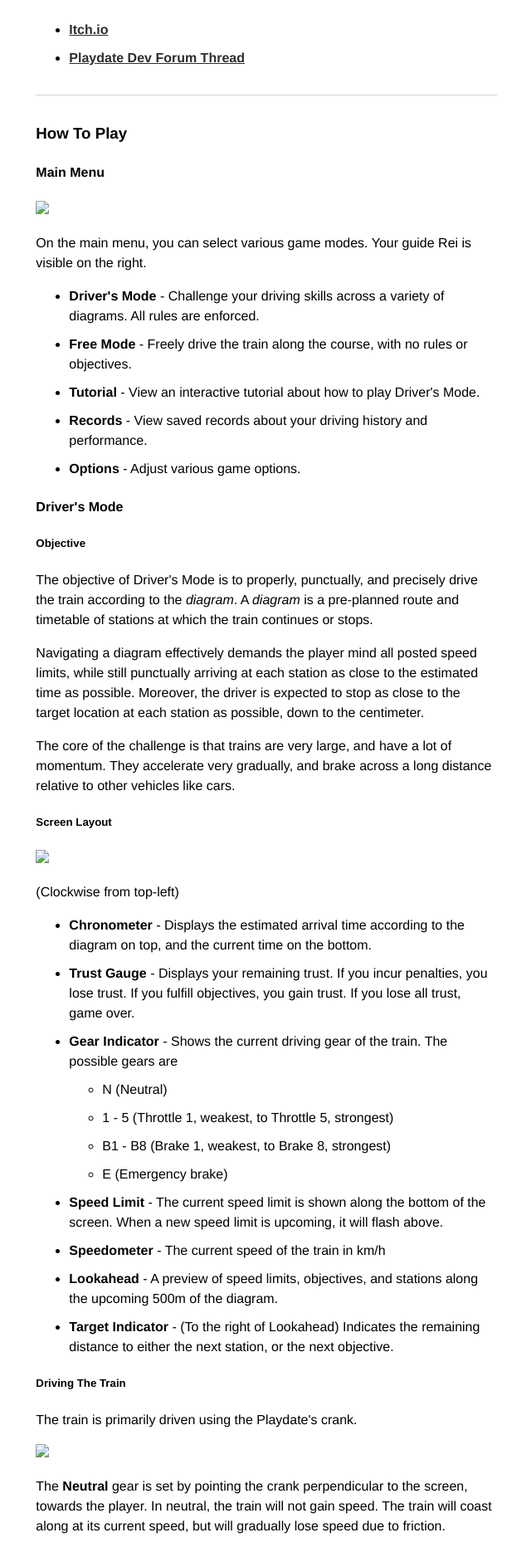
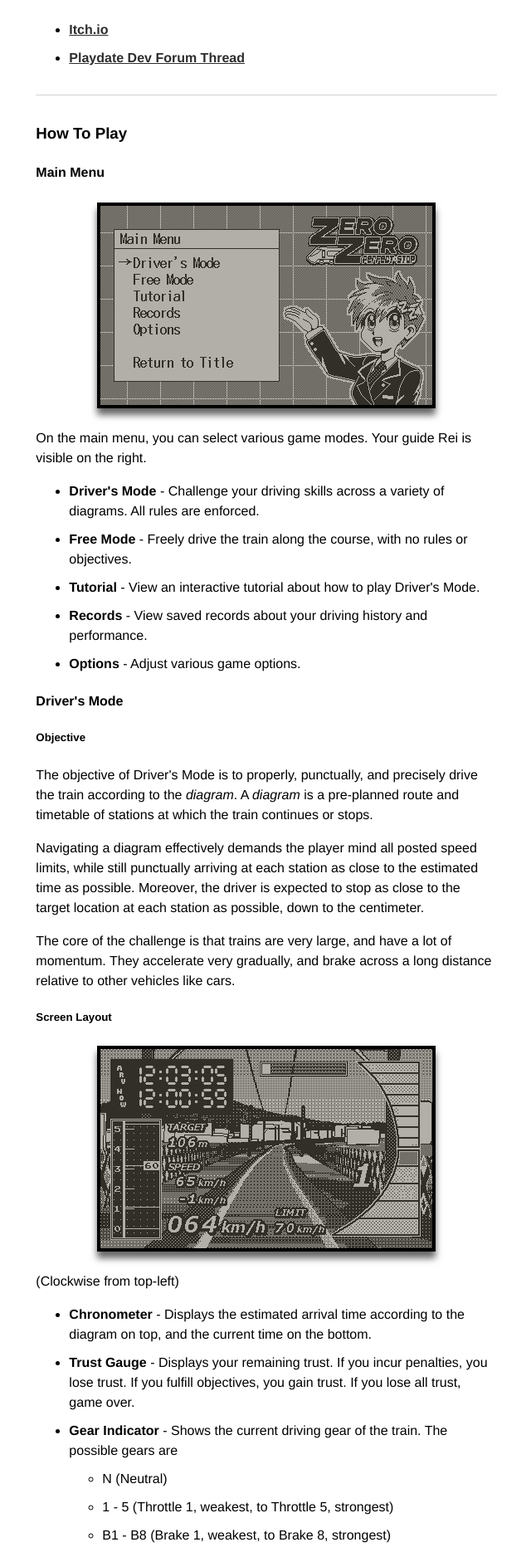
Before and after one commit to hunterbridges/blog, a Jekyll site: the page built from zerozero/playtest.html, in a window 1280 px wide. Shown: the part 698-2568 px from the top of the page at 83% size, without its empty margins (319-959 px from the left). Built offline with Jekyll 4.4.1, drawn with Linux system fonts in a browser that asks for light colours; some web fonts are replaced; comment, search, counter and statistics services are not loaded.

Commit message:
Img fix again

```diff
--- a/zerozero/playtest.html
+++ b/zerozero/playtest.html
@@ -26,7 +26,7 @@ layout: default
 <hr>
 <h3>How To Play</h3>
 <h4>Main Menu</h4>
-<div><img src="img/mainmenu.png"></div>
+<article><img src="/zerozero/img/mainmenu.png"></article>
 
 <p>On the main menu, you can select various game modes. Your guide Rei is visible on the right.</p>
 <ul>
@@ -56,7 +56,7 @@ layout: default
 </p>
 
 <h5>Screen Layout</h5>
-<div><img src="img/coregame.png"></div>
+<article><img src="/zerozero/img/coregame.png"></article>
 
 <p>
     (Clockwise from top-left)
@@ -80,7 +80,7 @@ layout: default
 
 <h5>Driving The Train</h5>
 <p>The train is primarily driven using the Playdate's crank.</p>
-<div><img src="img/crank.png"></div>
+<article><img src="/zerozero/img/crank.png"></article>
 <p>
     The <b>Neutral</b> gear is set by pointing the crank perpendicular to the screen, towards the player. In neutral, the train will not gain speed.
     The train will coast along at its current speed, but will gradually lose speed due to friction.
@@ -106,7 +106,7 @@ layout: default
 <p>
     There are various rules that will incur a penalty if broken, and cause the driver to lose trust from the riders:
     <ul>
-        <li><b>Leaving the station before the doors have closed</b> will incur a penalty. Before you leave the station, wait for the <img src="img/DoorLight_Off.gif"> light to change to <img src="img/DoorLight_On.gif">.</li>
+        <li><b>Leaving the station before the doors have closed</b> will incur a penalty. Before you leave the station, wait for the <img src="/zerozero/img/DoorLight_Off.gif"> light to change to <img src="/zerozero/img/DoorLight_On.gif">.</li>
         <li><b>Idling on the tracks</b> without moving the train will incur a penalty.</li>
         <li><b>Accelerating near an approaching station</b> will incur a penalty.</li>
         <li><b>Exceeding a speed limit</b> will incur a penalty.</li>
@@ -138,7 +138,7 @@ layout: default
 </p>
 
 <h5>Results and Scoring</h5>
-<div><img src="img/results.png"></div>
+<article><img src="/zerozero/img/results.png"></article>
 <p>
     After successfully completing all scheduled stops in a diagram, the driver will be presented with a results screen, and scored
     according to your performance. There are several categories which add up to the total:
```
